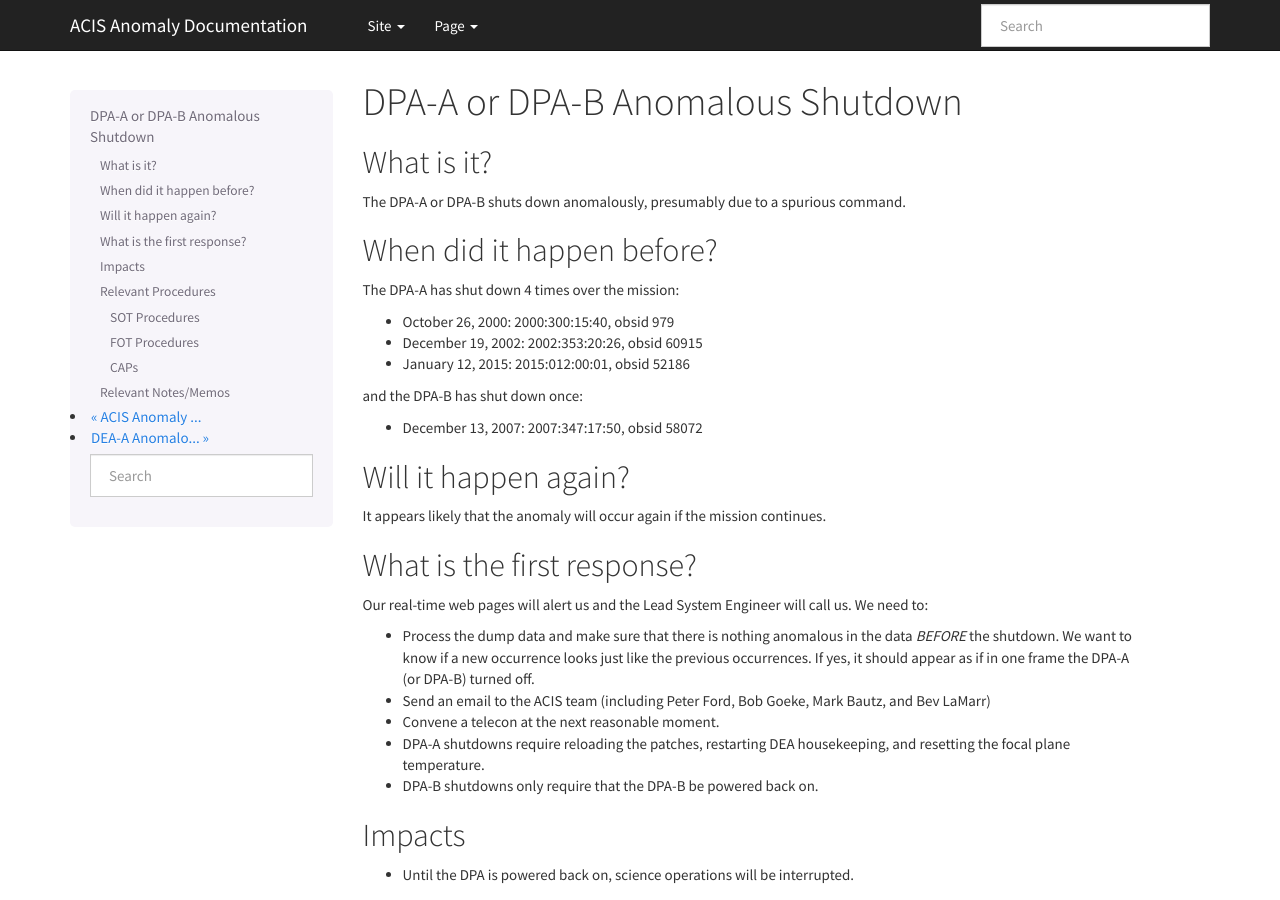
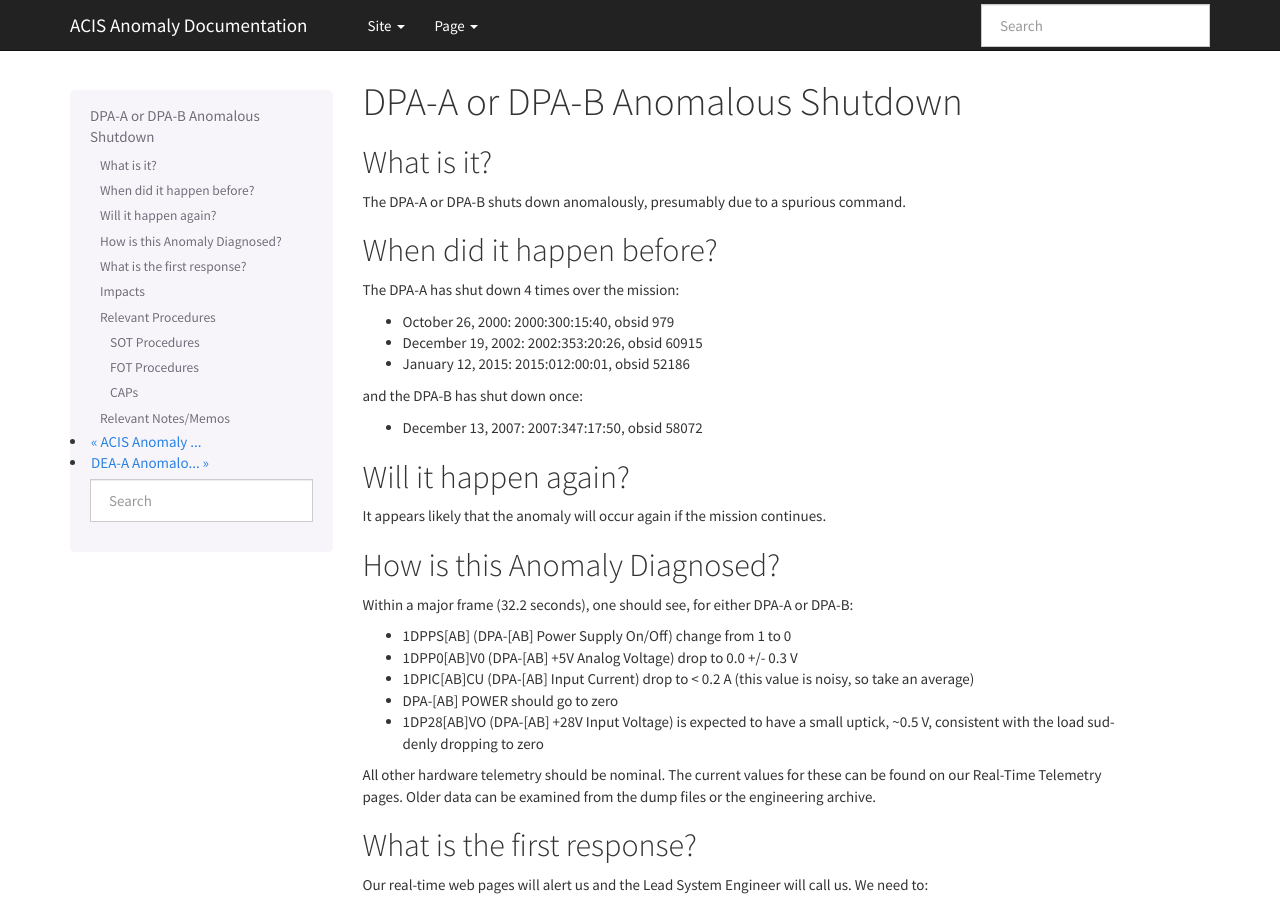
Before and after one commit to acisops/acis_anomaly_pages, a Sphinx documentation site: the page built from source/dpa_shutdown.rst, in a window 1280 px wide and 900 px high. Built offline with Sphinx 7.4.7, drawn with Linux system fonts in a browser that asks for light colours.

Commit message:
DPA shutdown diagnosis text

```diff
--- a/source/dpa_shutdown.rst
+++ b/source/dpa_shutdown.rst
@@ -25,6 +25,23 @@ Will it happen again?
 ---------------------
 
 It appears likely that the anomaly will occur again if the mission continues.
+
+
+How is this Anomaly Diagnosed?
+------------------------------
+
+Within a major frame (32.2 seconds), one should see, for either DPA-A or DPA-B:
+
+* 1DPPS[AB] (DPA-[AB] Power Supply On/Off) change from 1 to 0
+* 1DPP0[AB]V0 (DPA-[AB] +5V Analog Voltage) drop to 0.0 +/- 0.3 V
+* 1DPIC[AB]CU (DPA-[AB] Input Current) drop to < 0.2 A (this value is noisy, so take an average)
+* DPA-[AB] POWER should go to zero
+* 1DP28[AB]VO (DPA-[AB] +28V Input Voltage) is expected to have a small uptick, ~0.5 V, consistent with
+  the load suddenly dropping to zero
+
+All other hardware telemetry should be nominal. The current values for these can be found
+on our Real-Time Telemetry pages.  Older data can be examined from the dump files or the
+engineering archive.
 
 What is the first response?
 ---------------------------
```
